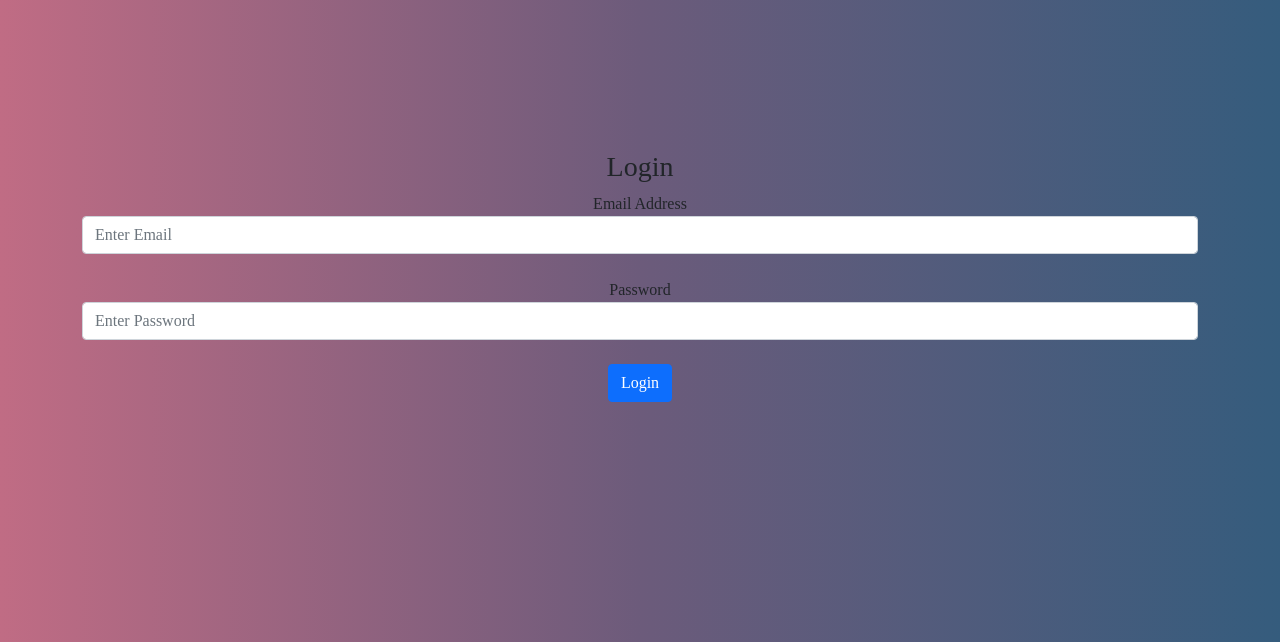
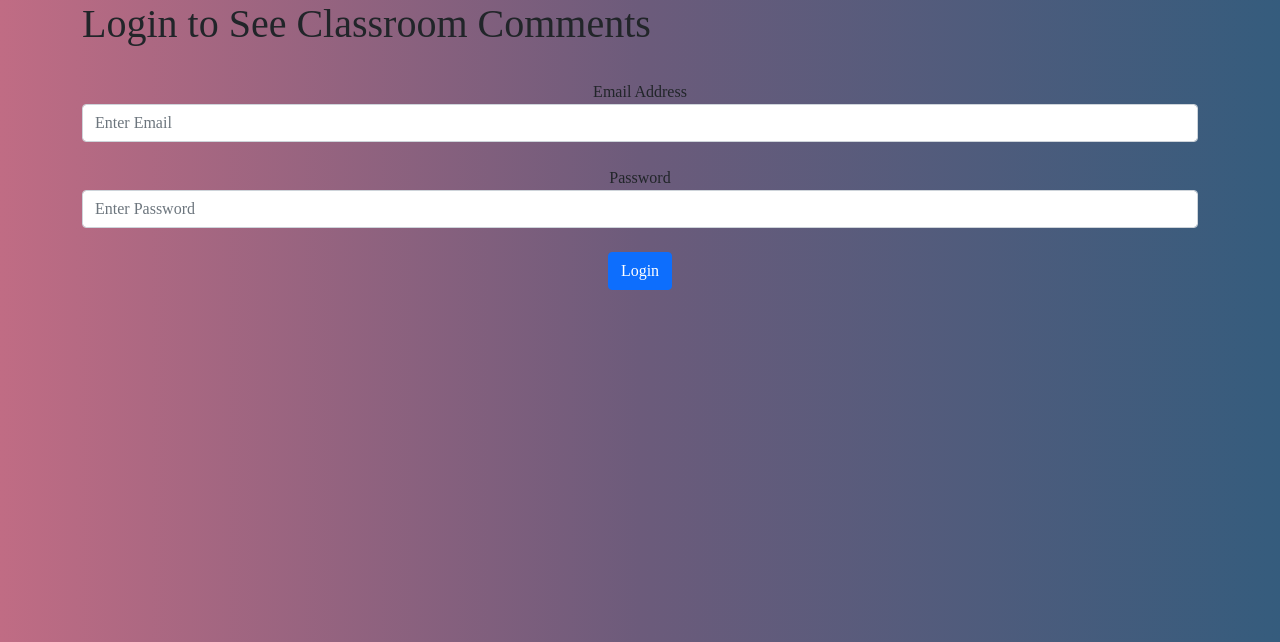
Before and after one commit to zilongg-wu/DTP13, a Flask app: page /login in a window 1280 px wide. Shown: the part 56-698 px from the top of the page. Run offline with Flask 2, Linux system fonts and the light colour scheme; some libraries are stand-ins or nearby versions.

Commit message:
Add files via upload
changed some layouts

```diff
--- a/templates/login.html
+++ b/templates/login.html
@@ -13,10 +13,9 @@
   </head>
   <body>
 
-
-    <div class = "everything ">
       <form method="POST">
-        <h3 class="h3">Login</h3>
+        <h1 class="h1">Login to See Classroom Comments</h1>
+        <br>
         <div class="form-group">
           <label for="email">Email Address</label>
           <input
```
Also changed, not shown: templates/signup.html (+8 -3 lines).
